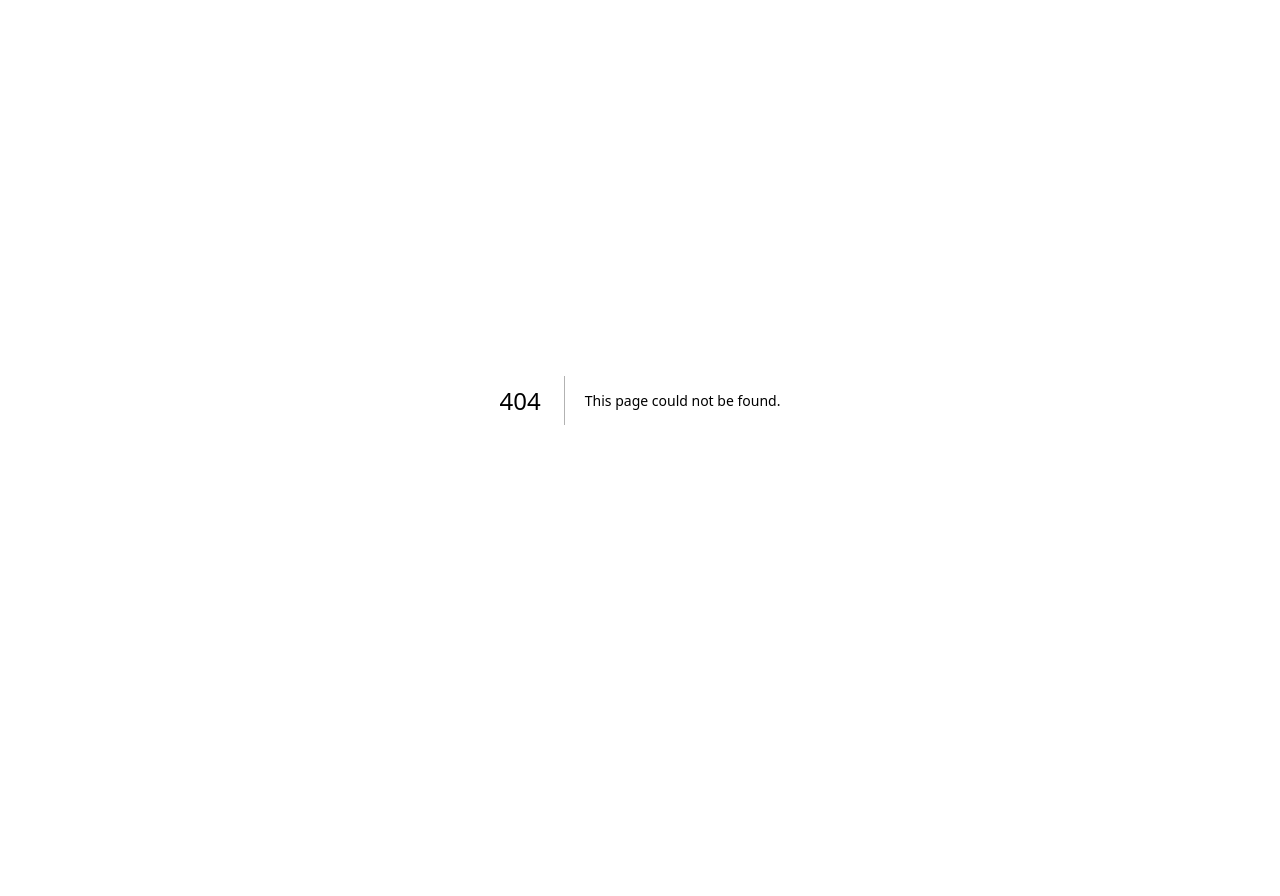
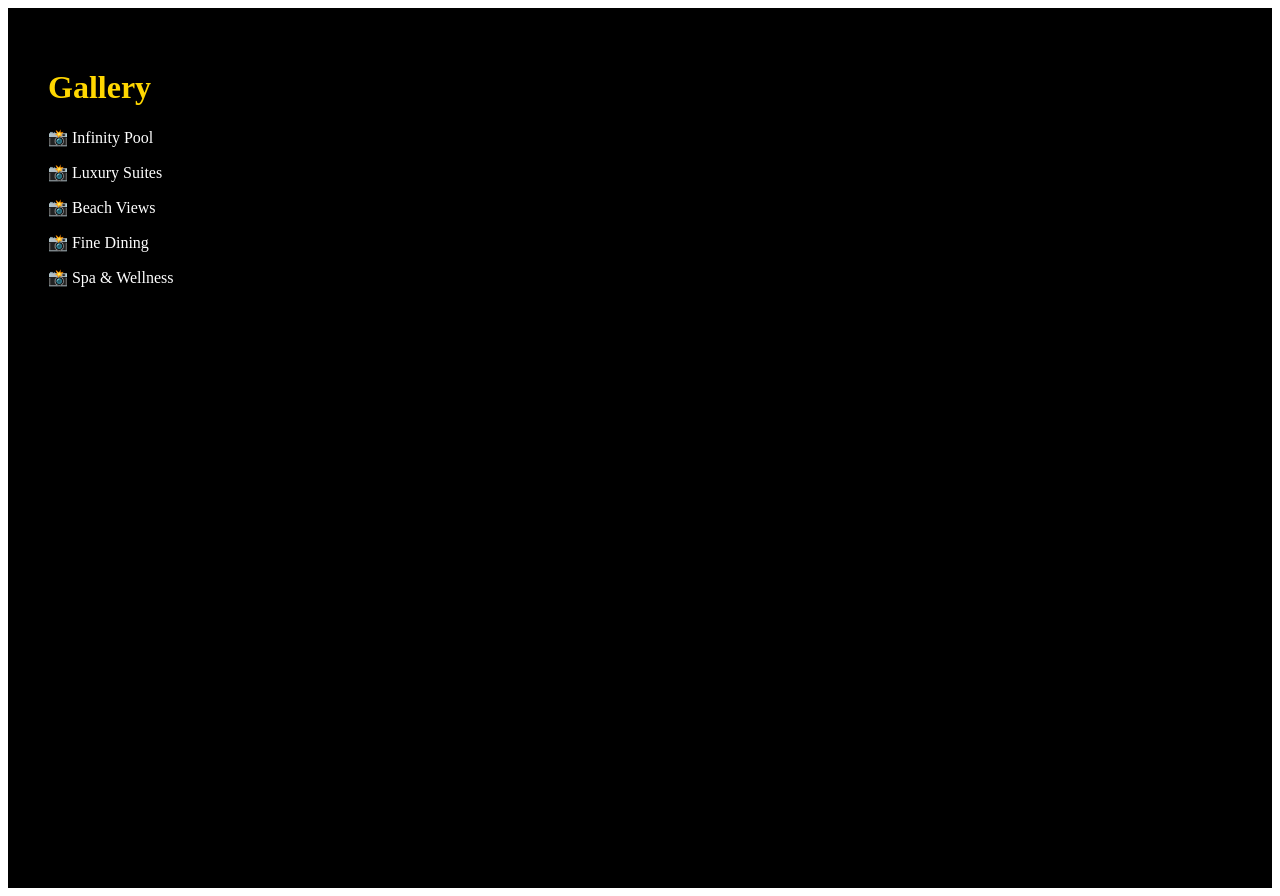
Before and after one commit to mbindaalphachia9-del/OHAU-HOTEL-RESORT, a Next.js app: page /gallery in a window 1280 px wide. Before the commit this address had no page. Before the commit the page ends 800 px from the top, so only its background shows below. Built offline with nearby package versions, Linux system fonts and the light colour scheme.

Commit message:
Create page.tsx

```diff
--- /dev/null
+++ b/app/gallery/page.tsx
@@ -0,0 +1,13 @@
+export default function GalleryPage() {
+  return (
+    <main style={{ backgroundColor: "#000", color: "#fff", minHeight: "100vh", padding: "40px" }}>
+      <h1 style={{ color: "gold" }}>Gallery</h1>
+
+      <p>📸 Infinity Pool</p>
+      <p>📸 Luxury Suites</p>
+      <p>📸 Beach Views</p>
+      <p>📸 Fine Dining</p>
+      <p>📸 Spa & Wellness</p>
+    </main>
+  );
+}
```
